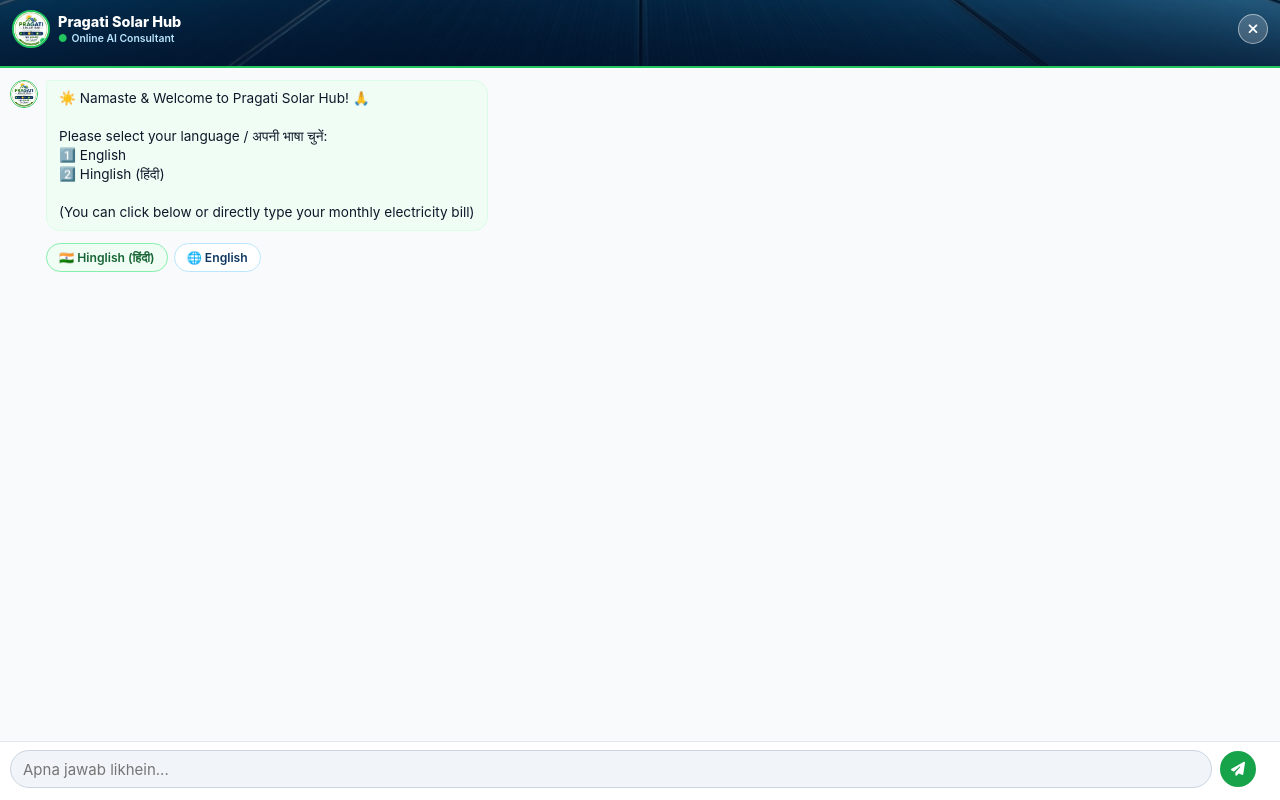
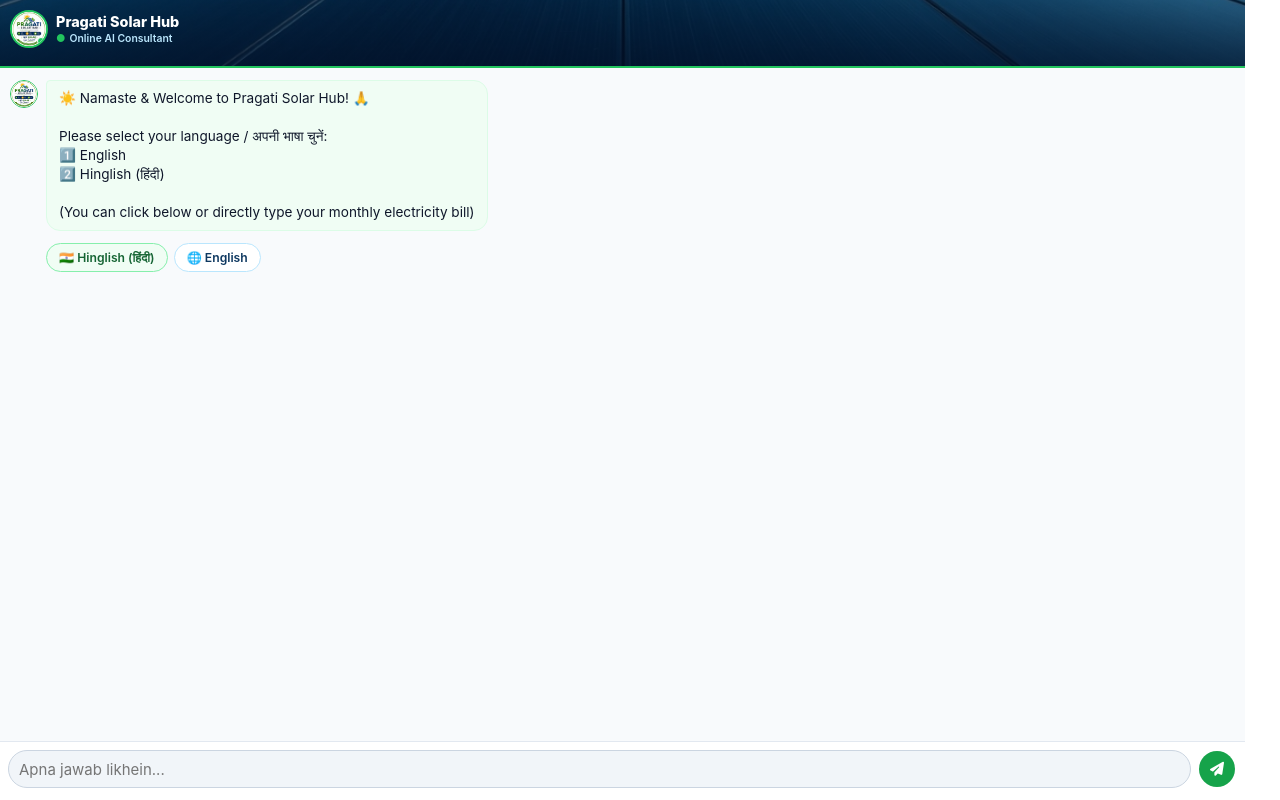
Before and after one commit to officialpramod91-tech/pragati-solar-lead, a plain HTML site: page index.html in a window 1280 px wide. Drawn offline with Linux system fonts and the light colour scheme.

Commit message:
Update index.html

```diff
--- a/index.html
+++ b/index.html
@@ -17,46 +17,25 @@
             width: 100% !important;
             height: 100% !important;
             overflow: hidden !important;
-            background: transparent !important;
+            background: #ffffff;
+            position: fixed;
+            left: 0;
+            top: 0;
         }
 
-        /* Re-open Launcher (Default Hidden, ❌ ke baad dikhega) */
-        #chatLauncher {
-            position: fixed;
-            bottom: 20px;
-            right: 20px;
-            width: 55px;
-            height: 55px;
-            border-radius: 50%;
-            background: linear-gradient(135deg, #16a34a, #15803d);
-            color: #ffffff;
-            display: none;
-            align-items: center;
-            justify-content: center;
-            font-size: 24px;
-            box-shadow: 0 4px 15px rgba(0, 0, 0, 0.3);
-            cursor: pointer;
-            z-index: 999999;
-            border: 2px solid #ffffff;
-        }
-
-        /* Main Chat Window (Default Open) */
+        /* Main Container: Right side safe offset diya hai */
         .app-container {
-            position: fixed;
-            top: 0;
-            left: 0;
-            width: 100vw !important;
-            max-width: 100% !important;
+            width: 100% !important;
             height: 100% !important;
             height: 100dvh;
             background: #ffffff;
             display: flex;
             flex-direction: column;
             overflow: hidden !important;
-            z-index: 99999;
+            padding-right: 35px !important; /* Forces all content inside visible screen */
         }
 
-        /* Header with ❌ Cross Button */
+        /* Header */
         .app-header {
             position: relative;
             background-color: #0b254a;
@@ -64,7 +43,7 @@
             background-size: cover;
             background-position: center bottom;
             color: white;
-            padding: 10px 12px 18px 12px;
+            padding: 10px 10px 18px 10px;
             display: flex;
             align-items: center;
             justify-content: space-between;
@@ -133,32 +112,6 @@
             font-weight: 600;
         }
 
-        .header-right {
-            display: flex;
-            align-items: center;
-            gap: 8px;
-            flex-shrink: 0;
-        }
-
-        /* ❌ Close / Cross Button */
-        .btn-close-chat {
-            background: rgba(255, 255, 255, 0.2);
-            border: 1px solid rgba(255, 255, 255, 0.5);
-            color: #ffffff;
-            width: 30px;
-            height: 30px;
-            border-radius: 50%;
-            display: flex;
-            align-items: center;
-            justify-content: center;
-            cursor: pointer;
-            font-size: 14px;
-            outline: none;
-        }
-        .btn-close-chat:active {
-            background: rgba(239, 68, 68, 0.9);
-        }
-
         .chat-body {
             flex: 1;
             background: #f8fafc;
@@ -175,7 +128,7 @@
             display: flex;
             align-items: flex-start;
             gap: 8px;
-            max-width: 86%;
+            max-width: 90%;
             width: fit-content;
         }
         .msg-row.bot { align-self: flex-start; }
@@ -248,9 +201,9 @@
             color: #0e3860;
         }
 
-        /* 🔒 FOOTER LOCK: Isme right padding di hai taaki button cut na ho sake */
+        /* 🔒 FOOTER LOCK: Isme extra right margin lock hai */
         .footer-action-bar {
-            padding: 8px 24px 12px 10px !important; /* Right side 24px safe padding */
+            padding: 8px 10px 12px 8px !important;
             background: #ffffff;
             border-top: 1px solid #e2e8f0;
             display: flex !important;
@@ -259,6 +212,7 @@
             gap: 8px !important;
             flex-shrink: 0 !important;
             width: 100% !important;
+            box-sizing: border-box !important;
         }
 
         .input-pill {
@@ -267,9 +221,9 @@
             display: flex;
             align-items: center;
             background: #f1f5f9;
-            border: 1px solid #cbd5e1;
+            border: 1.5px solid #cbd5e1;
             border-radius: 20px;
-            padding: 0 12px;
+            padding: 0 10px;
             height: 38px;
         }
 
@@ -303,10 +257,6 @@
 </head>
 <body>
 
-<!-- Floating Launcher Icon (❌ ke baad dikhega) -->
-<div id="chatLauncher" onclick="toggleChat(true)"><i class="fa-solid fa-comments"></i></div>
-
-<!-- Main Chat Box -->
 <div class="app-container" id="appContainer">
     <div class="app-header">
         <div class="header-left">
@@ -318,12 +268,6 @@
                 <h2>Pragati Solar Hub</h2>
                 <div class="status-sub"><span style="color:#22c55e;">●</span> Online AI Consultant</div>
             </div>
-        </div>
-        <div class="header-right">
-            <!-- ❌ Cross Button -->
-            <button class="btn-close-chat" onclick="toggleChat(false)" title="Close Chat">
-                <i class="fa-solid fa-xmark"></i>
-            </button>
         </div>
     </div>
 
@@ -360,20 +304,6 @@ Please select your language / अपनी भाषा चुनें:
     const BACKEND_URL = (window.location.hostname === "127.0.0.1" || window.location.hostname === "localhost" || window.location.protocol === "file:")
         ? "http://127.0.0.1:8000/chat"
         : "https://solar-sathi-ai.onrender.com/chat";
-
-    /* Close / Open Chat Logic */
-    function toggleChat(isOpen) {
-        const container = document.getElementById("appContainer");
-        const launcher = document.getElementById("chatLauncher");
-        if (isOpen) {
-            container.style.display = "flex";
-            launcher.style.display = "none";
-            scrollToBottom();
-        } else {
-            container.style.display = "none";
-            launcher.style.display = "flex";
-        }
-    }
 
     function getTimeString() {
         return new Date().toLocaleTimeString([], { hour: '2-digit', minute: '2-digit' });
```
